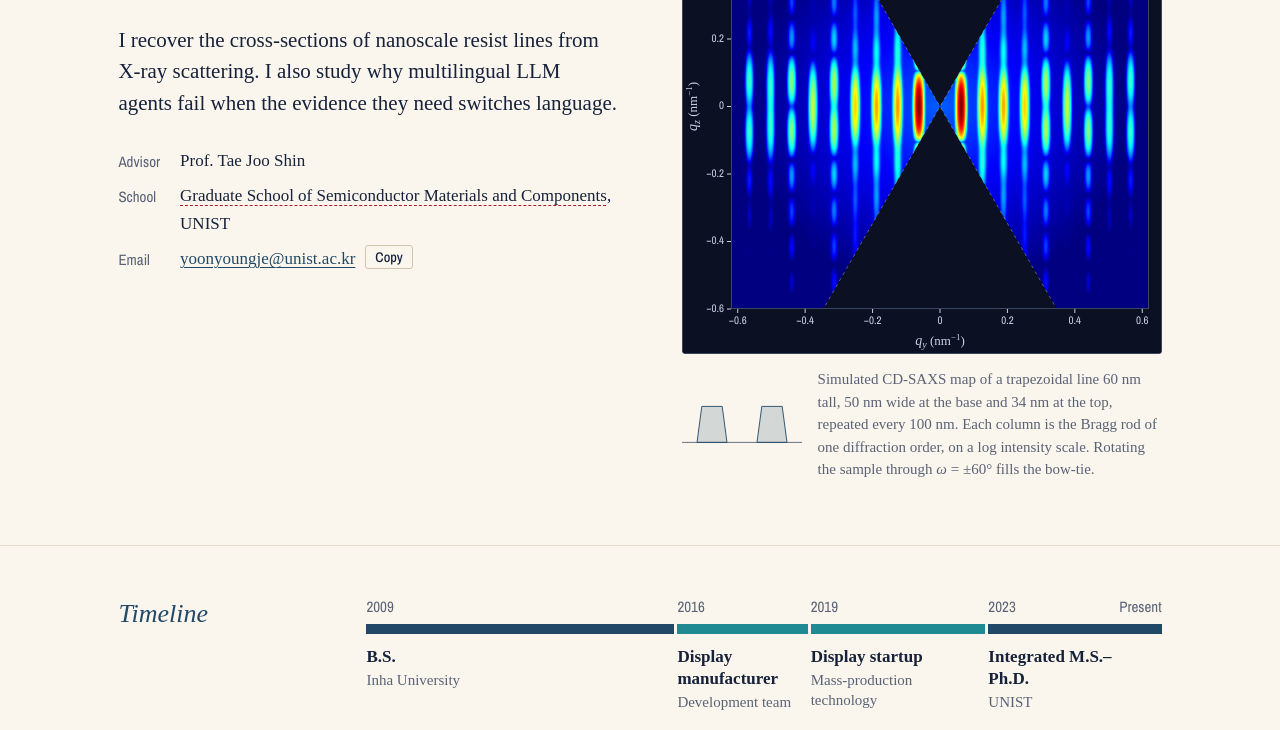
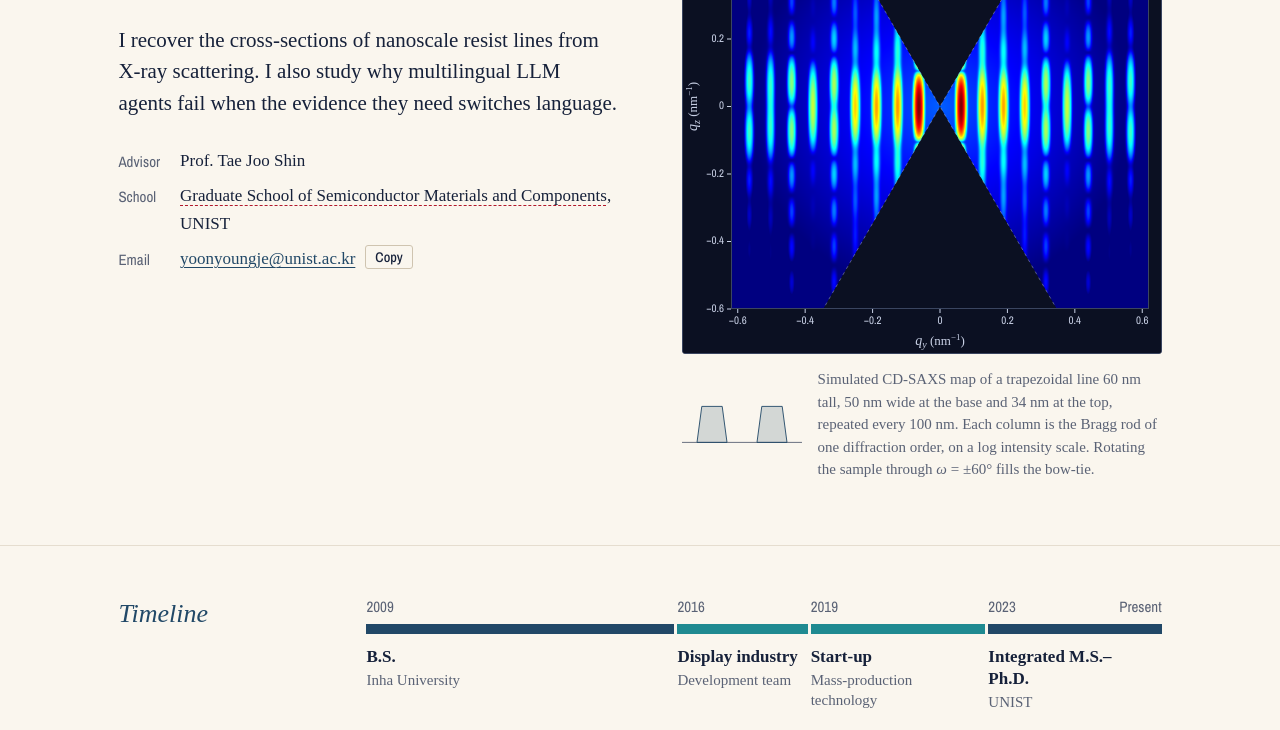
Before and after one commit to Yoonyoungje/Yoonyoungje.github.io, a plain HTML site: page index.html in a window 1280 px wide. Shown: the part 222-952 px from the top of the page. Drawn offline with nearby package versions, Linux system fonts and the light colour scheme; a web font is replaced by a local one.

Commit message:
Rename industry labels in the timeline
Co-Authored-By: Claude Opus 5.5 <noreply@anthropic.com>

```diff
--- a/index.html
+++ b/index.html
@@ -271,8 +271,8 @@
     <div class="body">
       <ol class="tl" aria-label="Career from 2009 to the present, drawn to scale">
         <li class="edu" style="--yrs: 7"><span class="yr">2009</span><span class="bar"></span><span class="what">B.S.</span><span class="where">Inha University</span></li>
-        <li class="ind" style="--yrs: 3"><span class="yr">2016</span><span class="bar"></span><span class="what">Display manufacturer</span><span class="where">Development team</span></li>
-        <li class="ind" style="--yrs: 4"><span class="yr">2019</span><span class="bar"></span><span class="what">Display startup</span><span class="where">Mass-production technology</span></li>
+        <li class="ind" style="--yrs: 3"><span class="yr">2016</span><span class="bar"></span><span class="what">Display industry</span><span class="where">Development team</span></li>
+        <li class="ind" style="--yrs: 4"><span class="yr">2019</span><span class="bar"></span><span class="what">Start-up</span><span class="where">Mass-production technology</span></li>
         <li class="edu" style="--yrs: 3.9"><span class="yr">2023</span><span class="yr yr-end">Present</span><span class="bar"></span><span class="what">Integrated M.S.–Ph.D.</span><span class="where">UNIST</span></li>
       </ol>
       <p class="legend"><span><span class="key edu"></span>Education</span><span><span class="key ind"></span>Industry</span></p>
```
